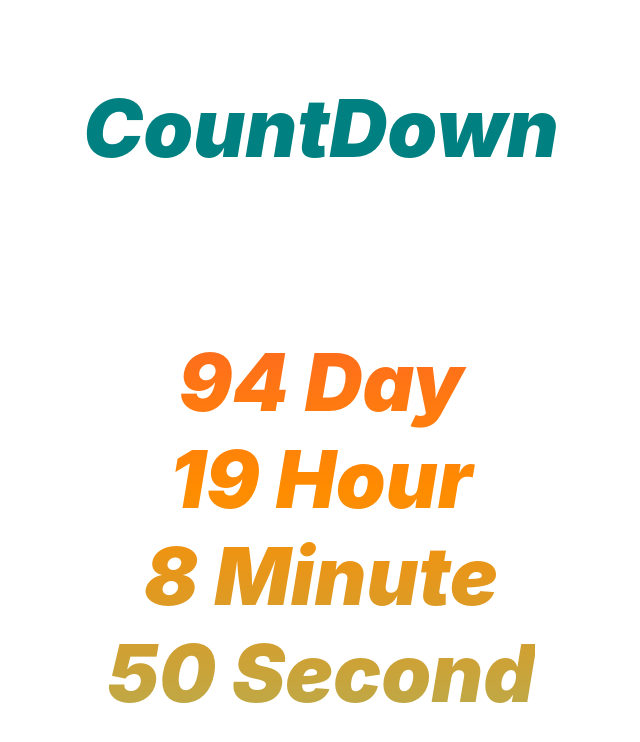
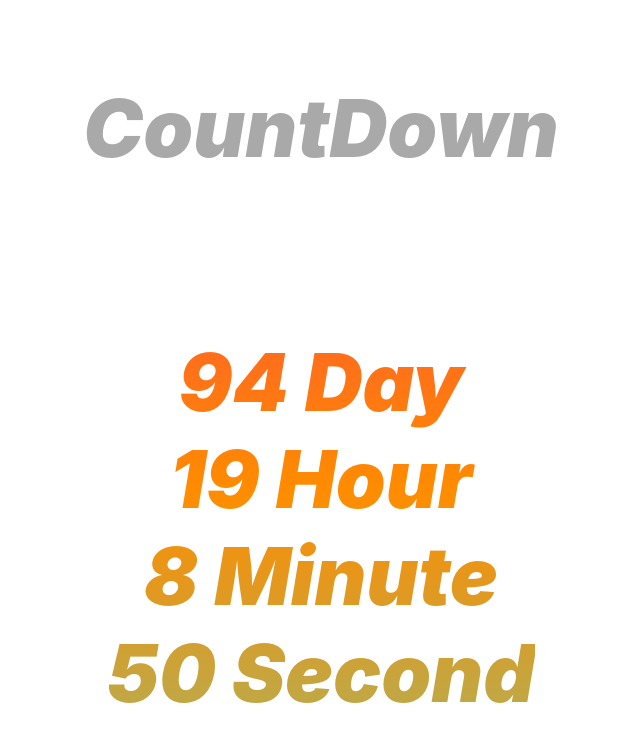
Before and after one commit to lordeadroid/countdown, a Vue app: page / in a window 1280 px wide. Shown: the top 742 px of the page, without its empty margins (319-959 px from the left). Built offline with nearby package versions, Linux system fonts and the light colour scheme.

Commit message:
feat: update header styling and add hover effect

```diff
--- a/src/App.vue
+++ b/src/App.vue
@@ -33,7 +33,7 @@ onUnmounted(() => {
 
 <template>
   <div className="body">
-    <div>CountDown</div>
+    <div className="header">CountDown</div>
     <div className="content">
       <span>{{ days }} Day</span>
       <span>{{ hours }} Hour</span>
@@ -53,8 +53,8 @@ onUnmounted(() => {
   font-size: 5rem;
   font-style: italic;
   font-weight: 900;
-  color: teal;
   align-items: center;
+  color: darkgray;
 
   & > .content {
     display: flex;
@@ -62,14 +62,41 @@ onUnmounted(() => {
     flex-direction: column;
     background: linear-gradient(180deg, #ff0080, #ff8c00, #40e0d0, #ff0080);
     background-size: 500% 500%;
-    animation: move-gradient 20s ease-in infinite;
+    animation: animate-gradient 20s ease-in infinite;
     background-clip: text;
     -webkit-background-clip: text;
     -webkit-text-fill-color: transparent;
   }
 }
 
-@keyframes move-gradient {
+.header {
+  position: relative;
+  display: inline-block;
+  cursor: pointer;
+}
+
+.header::before {
+  content: "";
+  position: absolute;
+  bottom: 0;
+  left: 0;
+  right: 0;
+  height: 50px;
+  z-index: -1;
+  transform: scaleX(0);
+  transform-origin: right;
+  background: red;
+  transition: transform 0.5s ease-in, background-color 0.4s ease-in;
+}
+
+.header:hover::before {
+  background-color: orange;
+  transition: transform 0.5s ease-in, background-color 0.4s ease-in;
+  transform-origin: left;
+  transform: scaleX(1);
+}
+
+@keyframes animate-gradient {
   0% {
     background-position: 50% 0%;
   }
```
